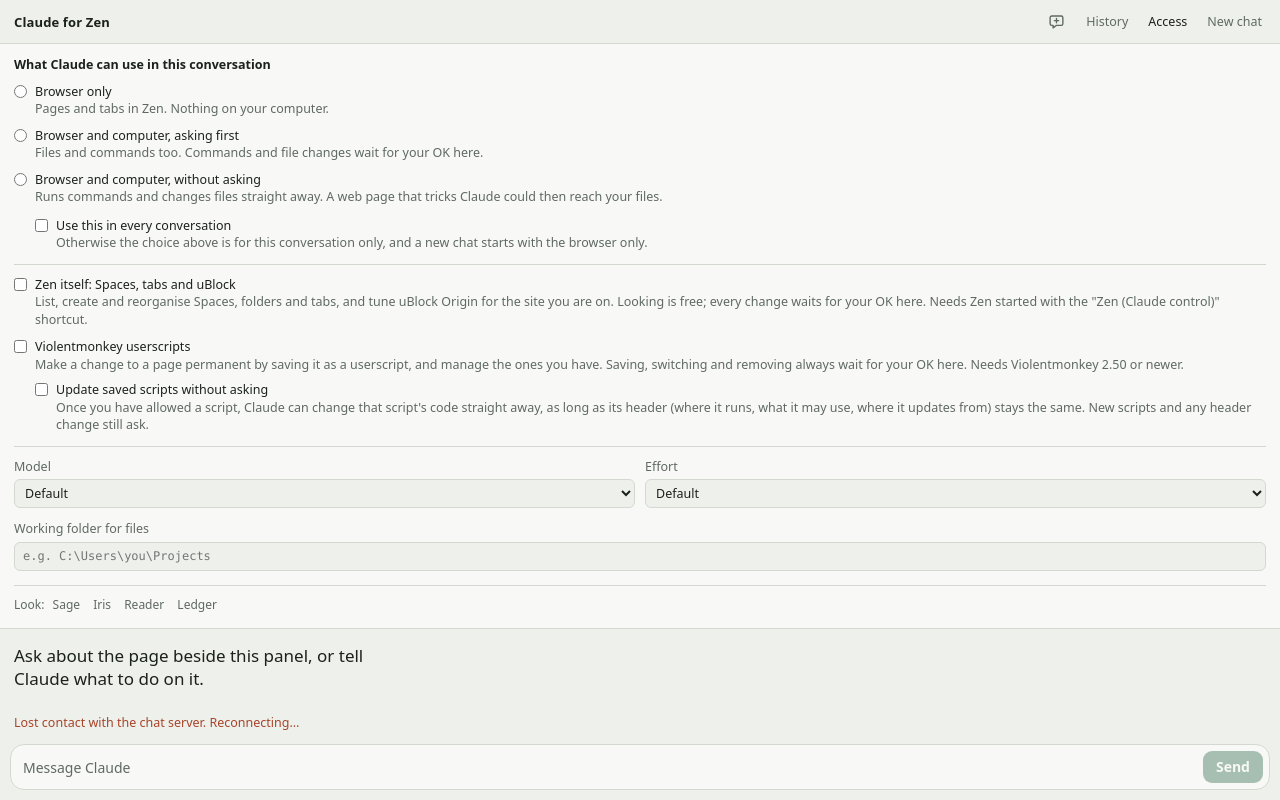
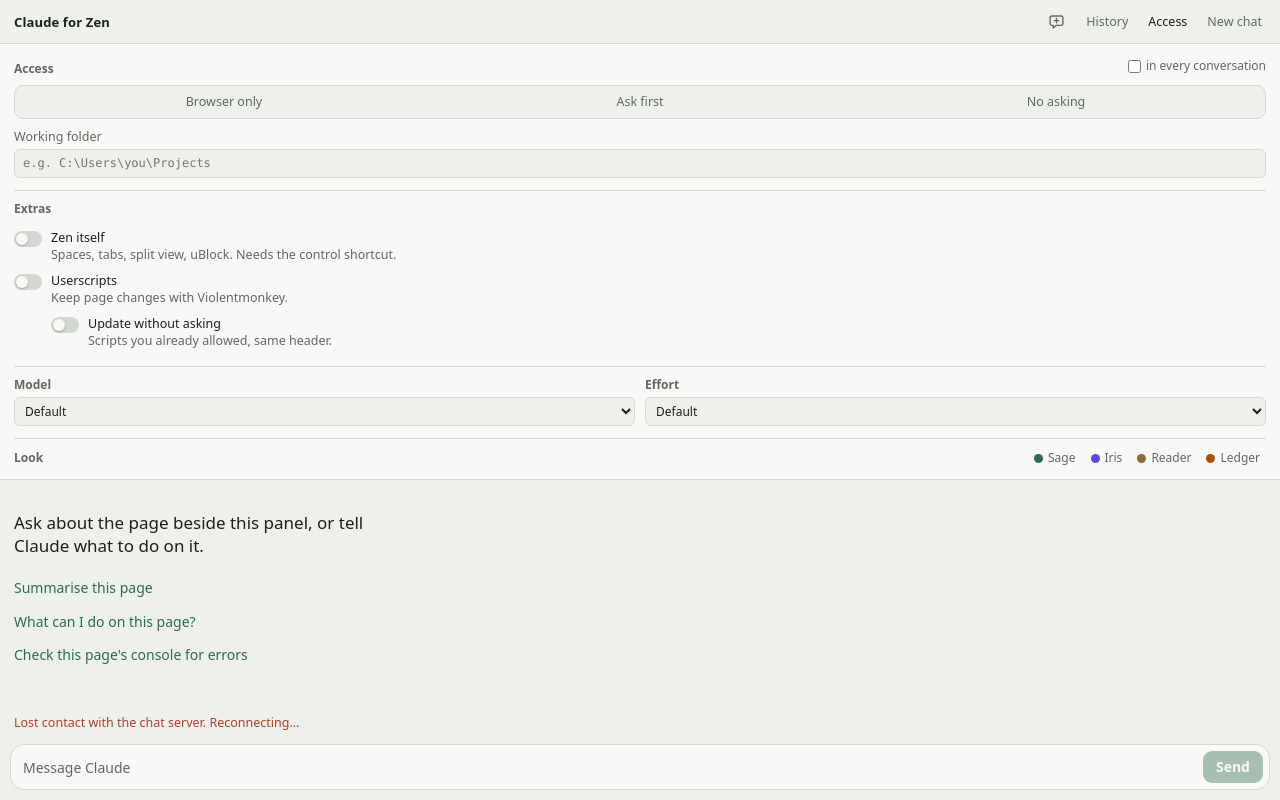
Before and after one commit to Ephpotle/claude-for-zen, a browser extension: page chat/public/index.html in a window 1280 px wide. Both pictures are taken after a click on the button "Access". Drawn offline with Linux system fonts and the light colour scheme; files whose address does not match are found by name.

Commit message:
Chat panel: a compact settings panel
The Access panel had grown into a wall of text. It is now a three-way
switch for the access level with one line saying what the chosen level
means, toggles for the extras with one short line each (the full wording
is in the tooltips), model and effort side by side, and the look as four
swatches.

Co-Authored-By: Claude Fable 5.2 <noreply@anthropic.com>
Claude-Session: https://claude.ai/code/session_0121TztH5MLwtxWyb4w81FuH

```diff
--- a/chat/public/app.css
+++ b/chat/public/app.css
@@ -98,15 +98,6 @@ header button[aria-expanded='true'] {
   color: var(--danger);
 }
 
-/* The access button carries the current state when Claude can reach the computer. */
-#settings-toggle.computer {
-  color: var(--accent);
-  font-weight: 600;
-}
-#settings-toggle.full {
-  color: var(--danger);
-}
-
 #history {
   flex: none;
   max-height: 55vh;
@@ -176,97 +167,102 @@ header button[aria-expanded='true'] {
   color: var(--soft);
 }
 
+/* Settings: a compact panel. One three-way switch for access, toggles for the extras,
+   and one short line of explanation each; the full wording is in the tooltips. */
 #settings {
   flex: none;
-  padding: 12px 14px 14px;
+  max-height: 70vh;
+  overflow-y: auto;
+  padding: 4px 14px 10px;
   border-bottom: 1px solid var(--line);
   background: var(--surface);
   font-size: 12.5px;
   line-height: 1.4;
 }
-#settings fieldset {
+#settings section {
+  padding: 10px 0 12px;
+  border-bottom: 1px solid var(--line);
+}
+#settings h2 {
+  display: flex;
+  align-items: baseline;
+  justify-content: space-between;
+  margin: 0 0 7px;
+  font-size: 12px;
+  font-weight: 600;
+  color: var(--soft);
+}
+#settings .aside {
+  display: inline-flex;
+  align-items: center;
+  gap: 5px;
+  font-weight: 400;
+  cursor: pointer;
+}
+#settings .aside input {
   margin: 0;
-  padding: 0;
-  border: 0;
-  display: grid;
-  gap: 9px;
-}
-#settings legend {
-  padding: 0;
-  margin-bottom: 9px;
-  font-weight: 600;
-}
-#spaces-row {
-  margin-top: 12px;
-  padding-top: 11px;
-  border-top: 1px solid var(--line);
-}
-#settings input[type='checkbox'] {
-  margin: 2px 0 0;
   accent-color: var(--accent);
 }
-#settings fieldset label,
-#scripts-row,
-#script-updates-row,
-#spaces-row {
+
+/* Browser only / Ask first / No asking */
+.segments {
   display: grid;
-  grid-template-columns: auto 1fr;
-  gap: 8px;
-  align-items: start;
+  grid-template-columns: repeat(3, 1fr);
+  gap: 2px;
+  padding: 2px;
+  border: 1px solid var(--line);
+  border-radius: 9px;
+  background: var(--ground);
+}
+.segments label {
+  position: relative;
+}
+.segments input {
+  position: absolute;
+  inset: 0;
+  opacity: 0;
+  margin: 0;
   cursor: pointer;
+}
+.segments span {
+  display: block;
+  padding: 5px 4px;
+  border-radius: 7px;
+  text-align: center;
+  font-weight: 500;
+  color: var(--soft);
+  white-space: nowrap;
+}
+.segments input:checked + span {
+  background: var(--surface);
+  color: var(--ink);
+  box-shadow: 0 0 0 1px var(--line), 0 1px 2px rgba(0, 0, 0, 0.06);
+}
+.segments input[value='ask']:checked + span {
+  color: var(--accent);
+}
+.segments input[value='full']:checked + span {
+  color: var(--danger);
+}
+.segments input:focus-visible + span {
+  outline: 2px solid var(--accent);
+  outline-offset: 1px;
+}
+#access-note {
+  margin: 7px 1px 0;
   color: var(--soft);
 }
-#settings fieldset b,
-#scripts-row b,
-#script-updates-row b,
-#spaces-row b {
-  display: block;
-  color: var(--ink);
-  font-weight: 500;
-}
-#settings input[type='radio'] {
-  margin: 2px 0 0;
-  accent-color: var(--accent);
-}
-#scripts-row {
-  margin-top: 10px;
-}
-#access-all-row {
-  margin: 2px 0 0 21px;
-}
-#script-updates-row {
-  margin: 8px 0 0 21px;
-}
-#script-updates-row[hidden] {
-  display: none;
-}
-#model-row {
-  display: grid;
-  grid-template-columns: 1fr 1fr;
-  gap: 10px;
-  margin-top: 12px;
-  padding-top: 11px;
-  border-top: 1px solid var(--line);
-}
-#model-row label {
-  display: grid;
-  gap: 4px;
-  color: var(--soft);
-}
-#model-row select {
-  font: inherit;
-  color: var(--ink);
-  background: var(--ground);
-  border: 1px solid var(--line);
-  border-radius: 6px;
-  padding: 4px 6px;
-  min-width: 0;
+#access-note.warn {
+  color: var(--danger);
 }
 #folder-row {
   display: grid;
   gap: 4px;
-  margin-top: 12px;
+  margin-top: 9px;
   color: var(--soft);
+}
+#folder-row[hidden] {
+  display: none;
 }
 #folder {
   font: 12px/1.4 ui-monospace, 'Cascadia Mono', Consolas, monospace;
@@ -277,9 +273,130 @@ header button[aria-expanded='true'] {
   padding: 5px 8px;
   min-width: 0;
 }
+
+/* Extras: a switch, a name, one line */
+.switch {
+  display: grid;
+  grid-template-columns: auto 1fr;
+  gap: 9px;
+  align-items: start;
+  padding: 4px 0;
+  color: var(--soft);
+  cursor: pointer;
+}
+.switch.sub {
+  margin-left: 37px;
+}
+.switch[hidden] {
+  display: none;
+}
+.switch b {
+  display: block;
+  font-weight: 500;
+  color: var(--ink);
+}
+.switch input {
+  appearance: none;
+  position: relative;
+  flex: none;
+  width: 28px;
+  height: 16px;
+  margin: 2px 0 0;
+  border-radius: 999px;
+  background: var(--line);
+  cursor: pointer;
+  transition: background 0.15s;
+}
+.switch input::after {
+  content: '';
+  position: absolute;
+  top: 2px;
+  left: 2px;
+  width: 12px;
+  height: 12px;
+  border-radius: 50%;
+  background: var(--surface);
+  box-shadow: 0 1px 2px rgba(0, 0, 0, 0.25);
+  transition: transform 0.15s;
+}
+.switch input:checked {
+  background: var(--accent);
+}
+.switch input:checked::after {
+  transform: translateX(12px);
+}
+@media (prefers-reduced-motion: reduce) {
+  .switch input,
+  .switch input::after {
+    transition: none;
+  }
+}
+
+/* Model and effort, side by side */
+#settings .pair {
+  display: grid;
+  grid-template-columns: 1fr 1fr;
+  gap: 10px;
+}
+#settings .pair label {
+  display: grid;
+  gap: 4px;
+  font-size: 12px;
+  font-weight: 600;
+  color: var(--soft);
+}
+#settings select {
+  font: inherit;
+  font-weight: 400;
+  color: var(--ink);
+  background: var(--ground);
+  border: 1px solid var(--line);
+  border-radius: 6px;
+  padding: 4px 6px;
+  min-width: 0;
+}
 #settings-problem {
   margin: 8px 0 0;
   color: var(--danger);
+}
+
+/* Look: four quiet swatches */
+#looks {
+  display: flex;
+  align-items: center;
+  gap: 3px;
+  margin: 9px 0 0;
+  color: var(--soft);
+  font-size: 12px;
+}
+#looks span {
+  margin-right: auto;
+  font-weight: 600;
+}
+#looks button {
+  display: inline-flex;
+  align-items: center;
+  gap: 5px;
+  border: 0;
+  background: none;
+  padding: 2px 6px;
+  border-radius: 999px;
+  font: inherit;
+  color: var(--soft);
+  cursor: pointer;
+}
+#looks i {
+  width: 9px;
+  height: 9px;
+  border-radius: 50%;
+  background: var(--dot);
+}
+#looks button:hover {
+  color: var(--ink);
+}
+#looks button[aria-pressed='true'] {
+  color: var(--ink);
+  box-shadow: inset 0 0 0 1px var(--line);
 }
 
 /* A request for your permission */
@@ -567,31 +684,6 @@ figure iframe {
   background: none;
   color: var(--ink);
   box-shadow: inset 0 0 0 1px var(--line);
-}
-
-/* The look chooser: one quiet line at the foot of the settings. */
-#looks {
-  margin: 14px 0 0;
-  padding-top: 10px;
-  border-top: 1px solid var(--line);
-  color: var(--soft);
-  font-size: 12px;
-}
-#looks button {
-  border: 0;
-  background: none;
-  padding: 1px 5px;
-  border-radius: 4px;
-  font: inherit;
-  color: var(--soft);
-  cursor: pointer;
-}
-#looks button:hover {
-  color: var(--ink);
-}
-#looks button[aria-pressed='true'] {
-  color: var(--accent);
-  font-weight: 600;
 }
 
 /* ===== Looks =====
--- a/chat/public/app.js
+++ b/chat/public/app.js
@@ -185,7 +185,18 @@ const settingsForm = document.getElementById('settings');
 const settingsToggle = document.getElementById('settings-toggle');
 const folder = document.getElementById('folder');
 const problem = document.getElementById('settings-problem');
-const ACCESS_LABEL = { browser: 'Access', ask: 'Computer access: asks first', full: 'Computer access: no asking' };
+const ACCESS_LABEL = { browser: 'Access', ask: 'Access: asks first', full: 'Access: no asking' };
+const ACCESS_NOTE = {
+  browser: 'Pages and tabs in Zen. Nothing on your computer.',
+  ask: 'Files and commands too. Each command or file change waits for your OK.',
+  full: 'Runs commands and changes files straight away. A page that tricks Claude could then reach your files.',
+};
+function showAccessNote(access) {
+  const note = document.getElementById('access-note');
+  note.textContent = ACCESS_NOTE[access] || '';
+  note.className = access === 'full' ? 'warn' : '';
+  document.getElementById('folder-row').hidden = access === 'browser';
+}
 
 /** "claude-fable-5-2" reads as "Fable 5.2". */
 function modelName(id) {
@@ -210,7 +221,7 @@ function showSettings(settings, trouble) {
   document.querySelector('#model option[value=""]').textContent = settings.defaultModel ? `Default (${modelName(settings.defaultModel)})` : 'Default';
   document.getElementById('effort').value = settings.effort || '';
   if (document.activeElement !== folder || !trouble) folder.value = settings.folder || '';
-  document.getElementById('folder-row').hidden = settings.access === 'browser';
+  showAccessNote(settings.access);
   settingsToggle.textContent = ACCESS_LABEL[settings.access];
   settingsToggle.className = settings.access === 'browser' ? '' : settings.access === 'full' ? 'computer full' : 'computer';
   problem.hidden = !trouble;
@@ -226,7 +237,10 @@ settingsToggle.addEventListener('click', () => {
   settingsForm.hidden = !settingsForm.hidden;
   settingsToggle.setAttribute('aria-expanded', String(!settingsForm.hidden));
 });
-settingsForm.addEventListener('change', saveSettings);
+settingsForm.addEventListener('change', () => {
+  showAccessNote(settingsForm.elements.access.value);
+  saveSettings();
+});
 // The look: applied at once here, saved so that every window follows.
 document.getElementById('looks').addEventListener('click', (event) => {
   if (event.target.tagName !== 'BUTTON') return;
--- a/chat/public/index.html
+++ b/chat/public/index.html
@@ -29,18 +29,39 @@
     </section>
 
     <form id="settings" hidden>
-      <fieldset>
-        <legend>What Claude can use in this conversation</legend>
-        <label><input type="radio" name="access" value="browser" /> <span><b>Browser only</b> Pages and tabs in Zen. Nothing on your computer.</span></label>
-        <label><input type="radio" name="access" value="ask" /> <span><b>Browser and computer, asking first</b> Files and commands too. Commands and file changes wait for your OK here.</span></label>
-        <label><input type="radio" name="access" value="full" /> <span><b>Browser and computer, without asking</b> Runs commands and changes files straight away. A web page that tricks Claude could then reach your files.</span></label>
-        <label id="access-all-row"><input id="access-all" type="checkbox" /> <span><b>Use this in every conversation</b> Otherwise the choice above is for this conversation only, and a new chat starts with the browser only.</span></label>
-      </fieldset>
-      <label id="spaces-row"><input id="spaces" type="checkbox" /> <span><b>Zen itself: Spaces, tabs and uBlock</b> List, create and reorganise Spaces, folders and tabs, and tune uBlock Origin for the site you are on. Looking is free; every change waits for your OK here. Needs Zen started with the "Zen (Claude control)" shortcut.</span></label>
-      <label id="scripts-row"><input id="scripts" type="checkbox" /> <span><b>Violentmonkey userscripts</b> Make a change to a page permanent by saving it as a userscript, and manage the ones you have. Saving, switching and removing always wait for your OK here. Needs Violentmonkey 2.50 or newer.</span></label>
-      <label id="script-updates-row"><input id="script-updates" type="checkbox" /> <span><b>Update saved scripts without asking</b> Once you have allowed a script, Claude can change that script's code straight away, as long as its header (where it runs, what it may use, where it updates from) stays the same. New scripts and any header change still ask.</span></label>
-      <div id="model-row">
-        <label>Model
+      <section>
+        <h2>Access <label class="aside" title="Otherwise the choice is for this conversation only, and a new chat starts with the browser only."><input id="access-all" type="checkbox" /> in every conversation</label></h2>
+        <div class="segments" role="radiogroup" aria-label="What Claude can use in this conversation">
+          <label><input type="radio" name="access" value="browser" /><span>Browser only</span></label>
+          <label><input type="radio" name="access" value="ask" /><span>Ask first</span></label>
+          <label><input type="radio" name="access" value="full" /><span>No asking</span></label>
+        </div>
+        <p id="access-note"></p>
+        <label id="folder-row">
+          Working folder
+          <input id="folder" type="text" placeholder="e.g. C:\Users\you\Projects" spellcheck="false" autocomplete="off" />
+        </label>
+      </section>
+
+      <section>
+        <h2>Extras</h2>
+        <label class="switch" title="List, create and reorganise Spaces, folders and tabs, arrange split views, and tune uBlock Origin for the site you are on. Looking is free; every change waits for your OK. Needs Zen started with the “Zen (Claude control)” shortcut.">
+          <input id="spaces" type="checkbox" />
+          <span><b>Zen itself</b> Spaces, tabs, split view, uBlock. Needs the control shortcut.</span>
+        </label>
+        <label class="switch" title="Make a change to a page permanent by saving it as a userscript, and manage the ones you have. Saving, switching and removing wait for your OK. Needs Violentmonkey 2.50 or newer.">
+          <input id="scripts" type="checkbox" />
+          <span><b>Userscripts</b> Keep page changes with Violentmonkey.</span>
+        </label>
+        <label class="switch sub" id="script-updates-row" title="Once you have allowed a script, Claude can change that script’s code straight away, as long as its header (where it runs, what it may use, where it updates from) stays the same. New scripts and any header change still ask.">
+          <input id="script-updates" type="checkbox" />
+          <span><b>Update without asking</b> Scripts you already allowed, same header.</span>
+        </label>
+      </section>
+
+      <section class="pair">
+        <label>
+          Model
           <select id="model">
             <option value="">Default</option>
             <option value="fable">Fable</option>
@@ -49,7 +70,8 @@
             <option value="haiku">Haiku</option>
           </select>
         </label>
-        <label>Effort
+        <label>
+          Effort
           <select id="effort">
             <option value="">Default</option>
             <option value="low">Low</option>
@@ -59,13 +81,16 @@
             <option value="max">Max</option>
           </select>
         </label>
-      </div>
-      <label id="folder-row">
-        Working folder for files
-        <input id="folder" type="text" placeholder="e.g. C:\Users\you\Projects" spellcheck="false" autocomplete="off" />
-      </label>
+      </section>
+
       <p id="settings-problem" hidden></p>
-      <p id="looks">Look: <button type="button" data-theme="">Sage</button> <button type="button" data-theme="iris">Iris</button> <button type="button" data-theme="reader">Reader</button> <button type="button" data-theme="ledger">Ledger</button></p>
+      <p id="looks">
+        <span>Look</span>
+        <button type="button" data-theme=""><i style="--dot: #2f6b4f"></i>Sage</button>
+        <button type="button" data-theme="iris"><i style="--dot: #5b4bd6"></i>Iris</button>
+        <button type="button" data-theme="reader"><i style="--dot: #8a6d3b"></i>Reader</button>
+        <button type="button" data-theme="ledger"><i style="--dot: #a8530a"></i>Ledger</button>
+      </p>
     </form>
 
     <main id="log" aria-live="polite">
```
